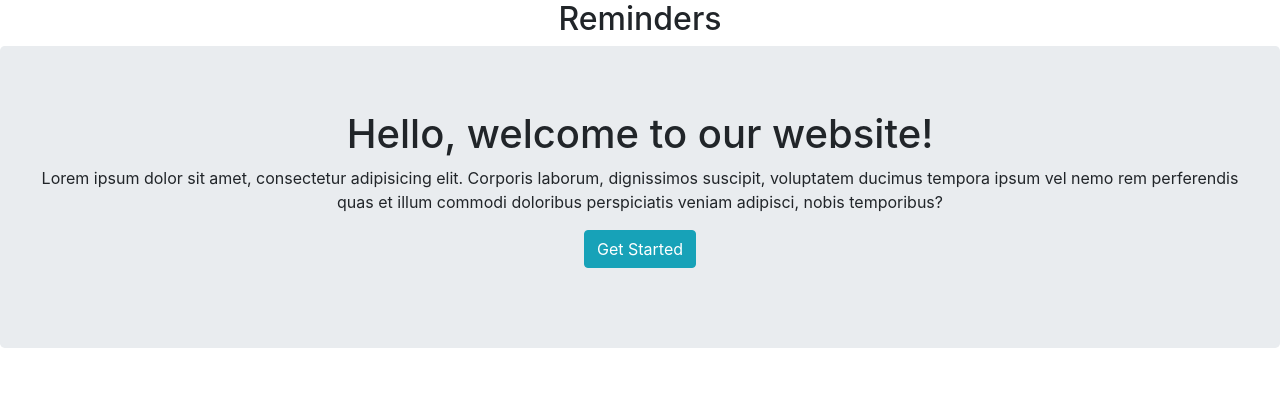
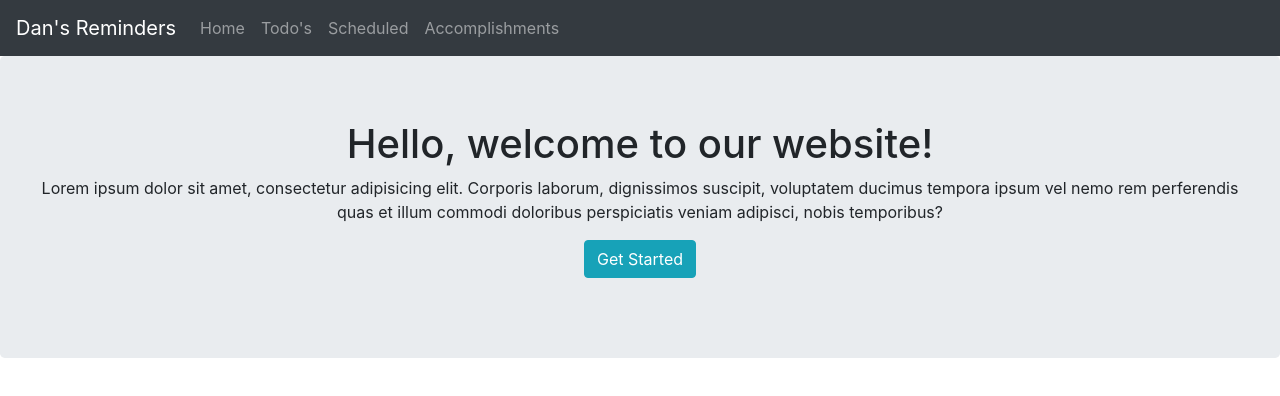
Before and after one commit to DanielQA123/Todo-Mern-Project, a React (Create React App) app in the folder frontend/: page / in a window 1280 px wide. Shown: the top 396 px of the page. Built offline with nearby package versions, Linux system fonts and the light colour scheme.

Commit message:
Creating the Navigation bar

```diff
--- a/frontend/src/Components/Homepage/Home.jsx
+++ b/frontend/src/Components/Homepage/Home.jsx
@@ -1,3 +1,4 @@
+import NavbarPage from "../NavBar/Navbar";
 import MainHome from "./MainHome"
 
 const Home = () => {
@@ -5,9 +6,10 @@ const Home = () => {
     return (
         <>
             <div>
-                <h2> Reminders </h2>
+            <NavbarPage/>
+            <MainHome/>
+
             </div>
-            <MainHome/>
         </>
     )
 
--- a/frontend/src/Components/NavBar/Navbar.jsx
+++ b/frontend/src/Components/NavBar/Navbar.jsx
@@ -1,12 +1,15 @@
-const Navbar = () => {
+import {Navbar, Nav} from 'react-bootstrap';
+
+const NavbarPage = () => {
     return (
         <>
             <Navbar bg="dark" variant="dark">
-                <Navbar.Brand href="#home">Navbar</Navbar.Brand>
+                <Navbar.Brand href="#home">Dan's Reminders</Navbar.Brand>
                 <Nav className="mr-auto">
                     <Nav.Link href="#home">Home</Nav.Link>
-                    <Nav.Link href="#features">Features</Nav.Link>
-                    <Nav.Link href="#pricing">Pricing</Nav.Link>
+                    <Nav.Link href="#features">Todo's</Nav.Link>
+                    <Nav.Link href="#pricing">Scheduled</Nav.Link>
+                    <Nav.Link href="#pricing">Accomplishments</Nav.Link>
                 </Nav>
             </Navbar>
         </>
@@ -14,4 +17,4 @@ const Navbar = () => {
 
 }
 
-export default Navbar;
+export default NavbarPage;
```
